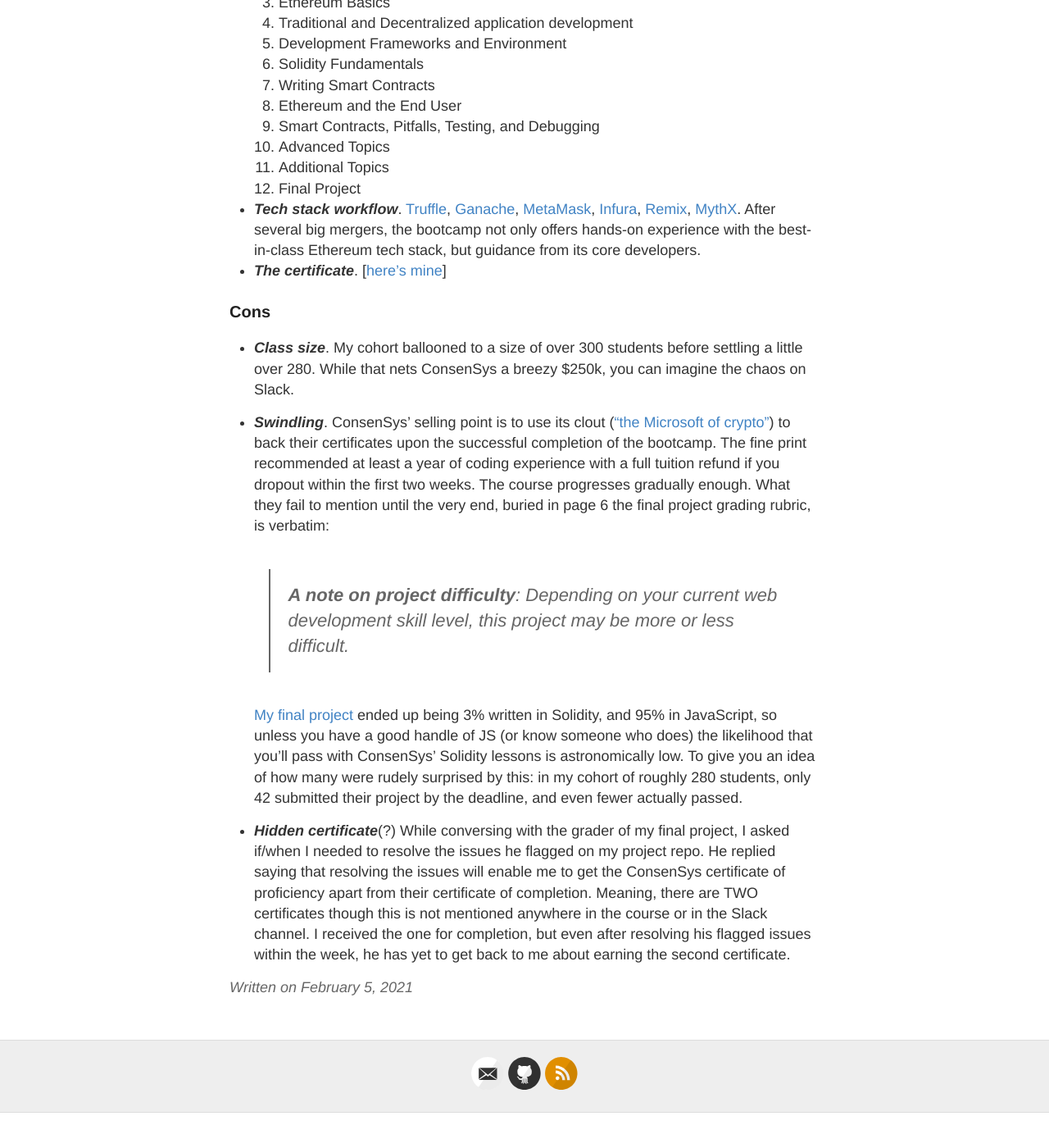
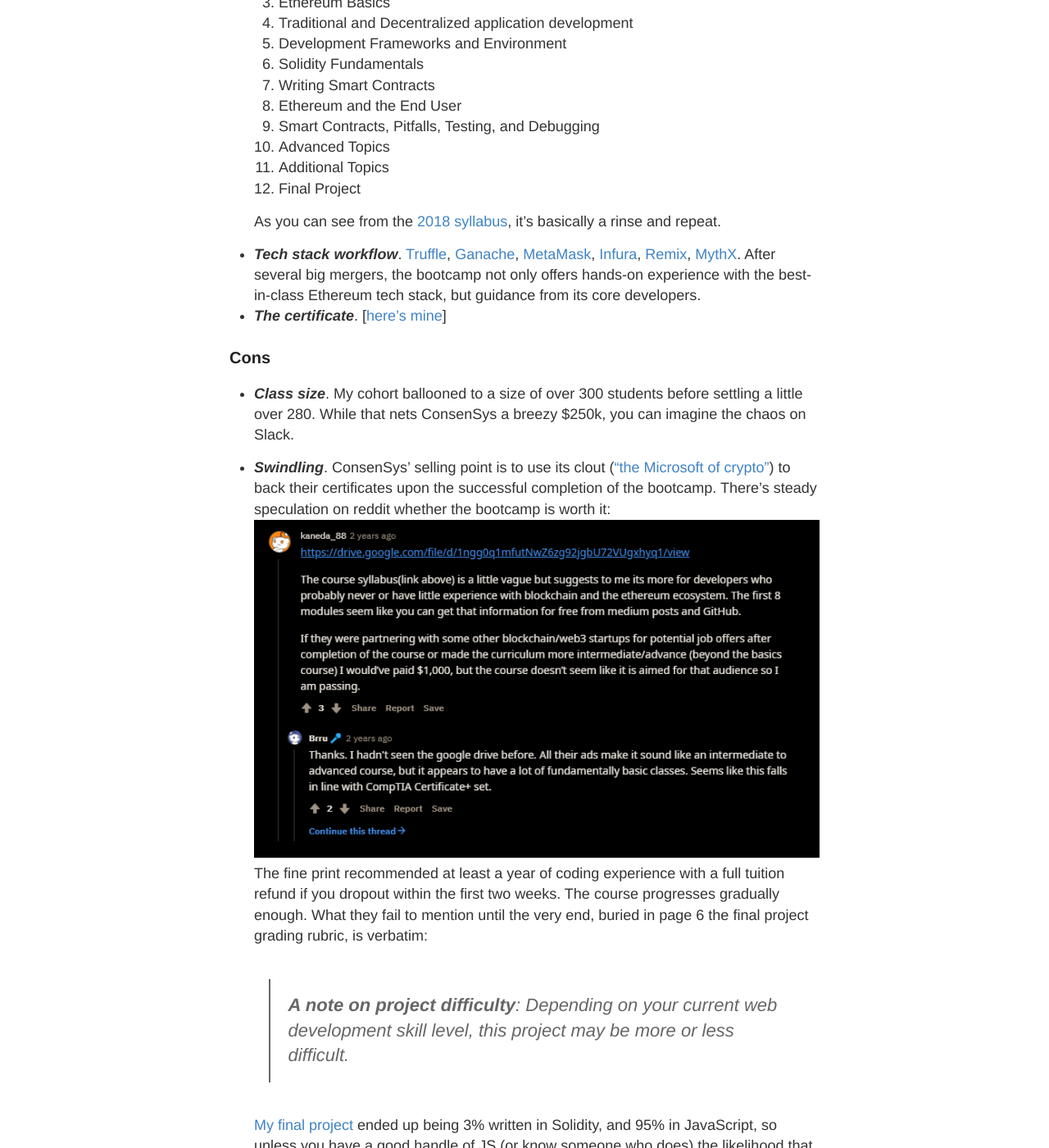
Before and after one commit to poastmil/junsunglee.com, a Jekyll site: the page built from _posts/2021-2-5-ConsenSys-Blockchain-Developer-Bootcamp.md, in a window 1280 px wide and 1400 px high, scrolled down 743 px. Shown: the whole window at 82% size. Built offline with Jekyll 4.4.1, drawn with Linux system fonts in a browser that asks for light colours; before the commit the page ends 2100 px from its top, so only the background shows below that; some of the changed text lies outside the part shown.

Commit message:
Update 2021-2-5-ConsenSys-Blockchain-Developer-Bootcamp.md

```diff
--- a/_posts/2021-2-5-ConsenSys-Blockchain-Developer-Bootcamp.md
+++ b/_posts/2021-2-5-ConsenSys-Blockchain-Developer-Bootcamp.md
@@ -26,13 +26,17 @@
   11. Additional Topics
   12. Final Project
 
+  As you can see from the [2018 syllabus](https://drive.google.com/file/d/1ngg0q1mfutNwZ6zg92jgbU72VUgxhyq1/view), it's basically a rinse and repeat.
+
 - ***Tech stack workflow***. [Truffle](https://www.trufflesuite.com/truffle), [Ganache](https://www.trufflesuite.com/ganache), [MetaMask](https://metamask.io/), [Infura](https://infura.io/), [Remix](https://remix.ethereum.org/#optimize=false&runs=200&evmVersion=null), [MythX](https://mythx.io/). After several big mergers, the bootcamp not only offers hands-on experience with the best-in-class Ethereum tech stack, but guidance from its core developers.
 - ***The certificate***. [[here's mine](https://courses.consensys.net/certificates/w9trgfa8fa)]
 
 ### Cons
 - ***Class size***. My cohort ballooned to a size of over 300 students before settling a little over 280. While that nets ConsenSys a breezy $250k, you can imagine the chaos on Slack.
 
-- ***Swindling***. ConsenSys' selling point is to use its clout (["the Microsoft of crypto"](https://www.reddit.com/r/ethereum/comments/b45zov/consensys_academys_developer_bootcamp_is_back/ej4mimo?utm_source=share&utm_medium=web2x&context=3)) to back their certificates upon the successful completion of the bootcamp. The fine print recommended at least a year of coding experience with a full tuition refund if you dropout within the first two weeks. The course progresses gradually enough. What they fail to mention until the very end, buried in page 6 the final project grading rubric, is verbatim:
+- ***Swindling***. ConsenSys' selling point is to use its clout (["the Microsoft of crypto"](https://www.reddit.com/r/ethereum/comments/b45zov/consensys_academys_developer_bootcamp_is_back/ej4mimo?utm_source=share&utm_medium=web2x&context=3)) to back their certificates upon the successful completion of the bootcamp. There's steady speculation on reddit whether the bootcamp is worth it:
+  [![Worth it?](../images/ConsenSysBootcamp.PNG "Speculation about the bootcamp")](https://www.reddit.com/r/ethdev/comments/8jwfv5/general_feeling_about_consensys_academy/)
+The fine print recommended at least a year of coding experience with a full tuition refund if you dropout within the first two weeks. The course progresses gradually enough. What they fail to mention until the very end, buried in page 6 the final project grading rubric, is verbatim:
   > **A note on project difficulty**: Depending on your current web development skill level, this project may be more or less difficult.
 
   [My final project](https://github.com/jun-sung/doge-emporium) ended up being 3% written in Solidity, and 95% in JavaScript, so unless you have a good handle of JS (or know someone who does) the likelihood that you'll pass with ConsenSys' Solidity lessons is astronomically low. To give you an idea of how many were rudely surprised by this: in my cohort of roughly 280 students,  only 42 submitted their project by the deadline, and even fewer actually passed.
```
Also changed, not shown: other parts of _posts/2021-2-5-ConsenSys-Blockchain-Developer-Bootcamp.md (+1 -1 lines).
